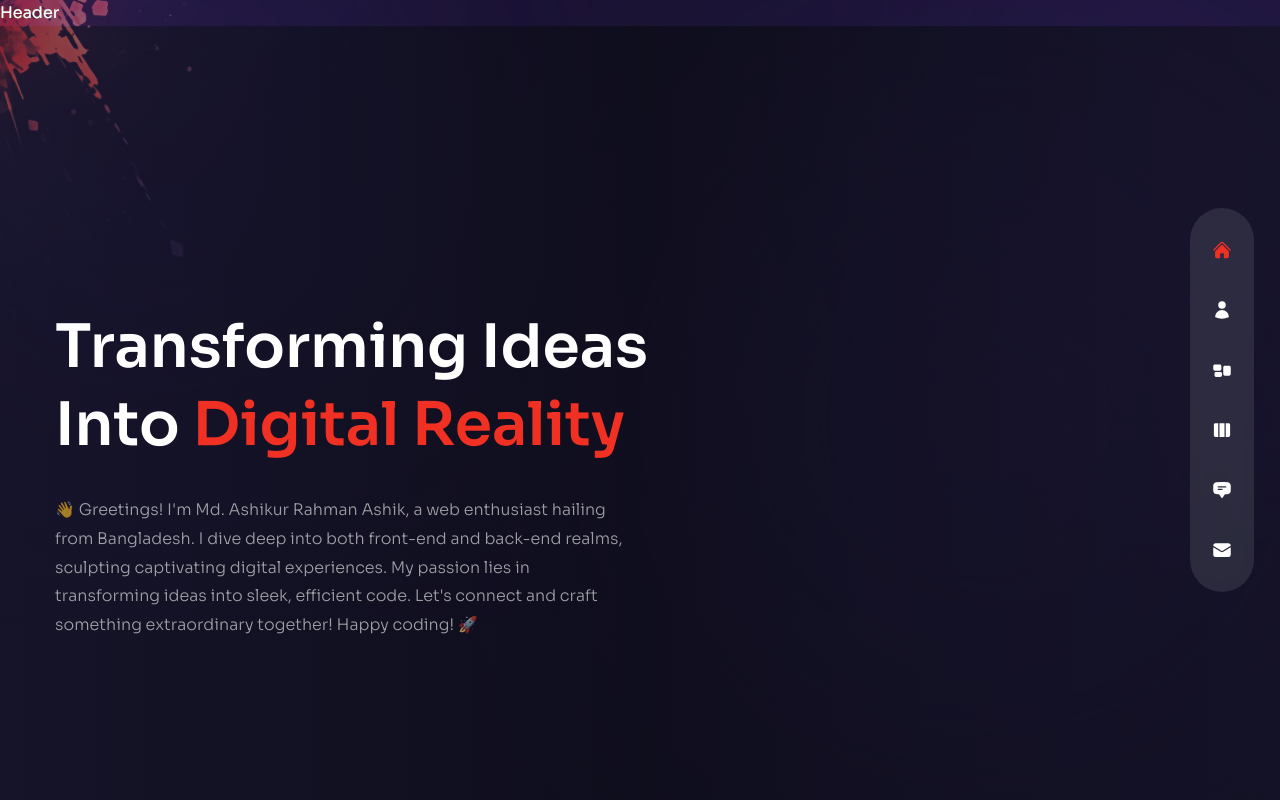
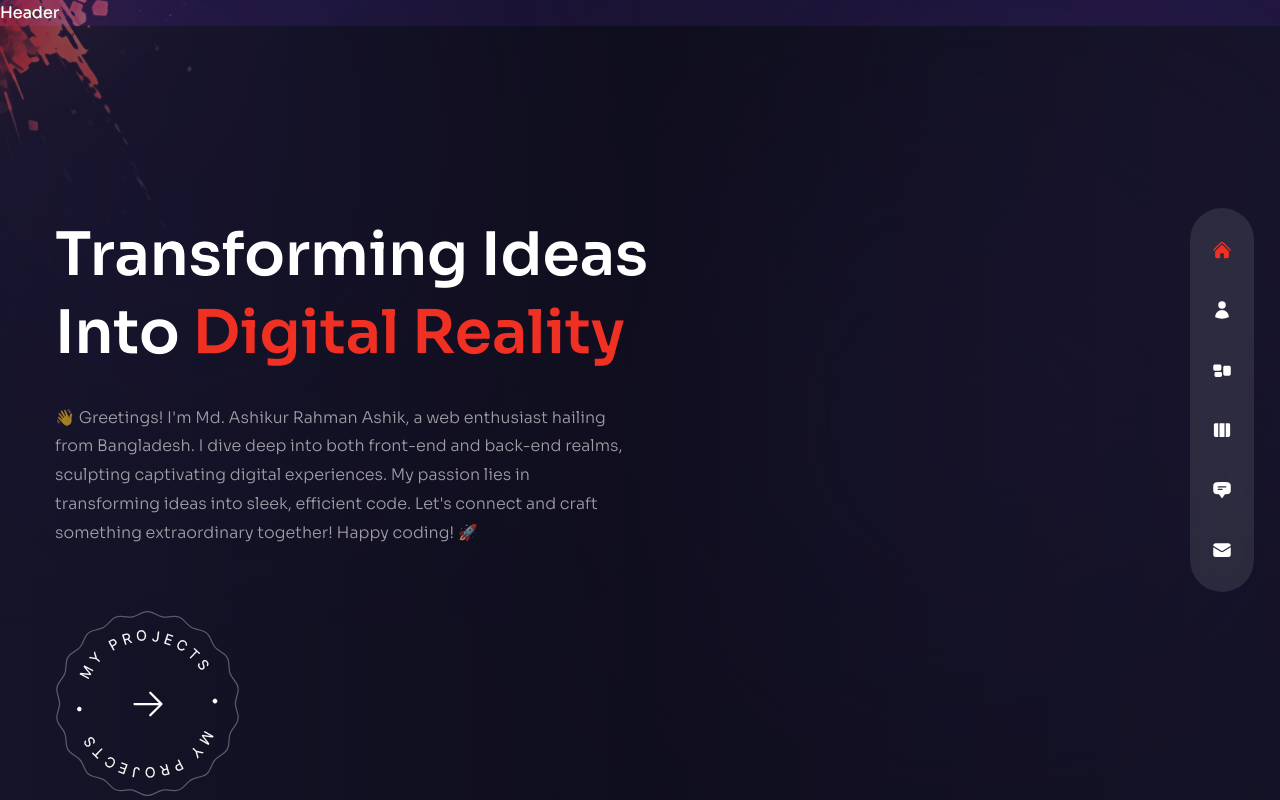
Before and after one commit to ashik-08/ashik-portfolio, a Next.js app: page / in a window 1280 px wide. Built offline with nearby package versions, Linux system fonts and the light colour scheme.

Commit message:
added project button and animation on homepage

```diff
--- a/components/ProjectsBtn.js
+++ b/components/ProjectsBtn.js
@@ -1,5 +1,26 @@
+// icons
+import Image from "next/image";
+import Link from "next/link";
+import { HiArrowRight } from "react-icons/hi2";
+
 const ProjectsBtn = () => {
-  return <div>Project Btn</div>;
+  return (
+    <div className="mx-auto xl:mx-0">
+      <Link
+        href={"/work"}
+        className="relative w-[185px] h-[185px] flex justify-center items-center bg-circleStar bg-cover bg-center bg-no-repeat group"
+      >
+        <Image
+          src={"/rounded-text.png"}
+          width={141}
+          height={148}
+          alt=""
+          className="animate-spin-slow w-full h-full max-w-[141px] max-h-[148px]"
+        />
+        <HiArrowRight className="absolute text-4xl group-hover:translate-x-2 transition-all duration-300" />
+      </Link>
+    </div>
+  );
 };
 
 export default ProjectsBtn;
--- a/pages/index.js
+++ b/pages/index.js
@@ -1,5 +1,6 @@
 import { motion } from "framer-motion";
 import ProjectsBtn from "../components/ProjectsBtn";
+import fadeIn from "../variants";
 
 const Home = () => {
   return (
@@ -8,22 +9,44 @@
       <div className="w-full h-full bg-gradient-to-r from-primary/10 via-black/30 to-black/10">
         <div className="text-center flex flex-col justify-center xl:pt-40 xl:text-left h-full container mx-auto">
           {/* title */}
-          <h1 className="h1">
+          <motion.h1
+            variants={fadeIn("down", 0.2)}
+            initial="hidden"
+            animate="show"
+            exit="hidden"
+            className="h1"
+          >
             Transforming Ideas <br /> Into{" "}
             <span className="text-accent">Digital Reality</span>
-          </h1>
+          </motion.h1>
           {/* subtitle */}
-          <p className="max-w-sm xl:max-w-xl mx-auto xl:mx-0 mb-10 xl:mb-16">
-            👋 Greetings! I&apos;m Md. Ashikur Rahman Ashik, a web enthusiast hailing
-            from Bangladesh. I dive deep into both front-end and back-end
-            realms, sculpting captivating digital experiences. My passion lies
-            in transforming ideas into sleek, efficient code. Let&apos;s connect and
-            craft something extraordinary together! Happy coding! 🚀
-          </p>
+          <motion.p
+            variants={fadeIn("down", 0.3)}
+            initial="hidden"
+            animate="show"
+            exit="hidden"
+            className="max-w-sm xl:max-w-xl mx-auto xl:mx-0 mb-10 xl:mb-16"
+          >
+            👋 Greetings! I&apos;m Md. Ashikur Rahman Ashik, a web enthusiast
+            hailing from Bangladesh. I dive deep into both front-end and
+            back-end realms, sculpting captivating digital experiences. My
+            passion lies in transforming ideas into sleek, efficient code.
+            Let&apos;s connect and craft something extraordinary together! Happy
+            coding! 🚀
+          </motion.p>
           {/* btn */}
           <div className="flex justify-center xl:hidden relative">
             <ProjectsBtn />
           </div>
+          <motion.div
+            variants={fadeIn("down", 0.4)}
+            initial="hidden"
+            animate="show"
+            exit="hidden"
+            className="hidden xl:flex"
+          >
+            <ProjectsBtn />
+          </motion.div>
         </div>
       </div>
       {/* image */}
--- a/variants.js
+++ b/variants.js
@@ -1,11 +1,11 @@
-export const fadeIn = (direction, delay) => {
+const fadeIn = (direction, delay) => {
   return {
     hidden: {
-      y: direction === 'up' ? 80 : direction === 'down' ? -80 : 0,
+      y: direction === "up" ? 80 : direction === "down" ? -80 : 0,
       opacity: 0,
-      x: direction === 'left' ? 80 : direction === 'right' ? -80 : 0,
+      x: direction === "left" ? 80 : direction === "right" ? -80 : 0,
       transition: {
-        type: 'tween',
+        type: "tween",
         duration: 1.5,
         delay: delay,
         ease: [0.25, 0.6, 0.3, 0.8],
@@ -16,7 +16,7 @@
       x: 0,
       opacity: 1,
       transition: {
-        type: 'tween',
+        type: "tween",
         duration: 1.4,
         delay: delay,
         ease: [0.25, 0.25, 0.25, 0.75],
@@ -24,3 +24,5 @@
     },
   };
 };
+
+export default fadeIn;
```
